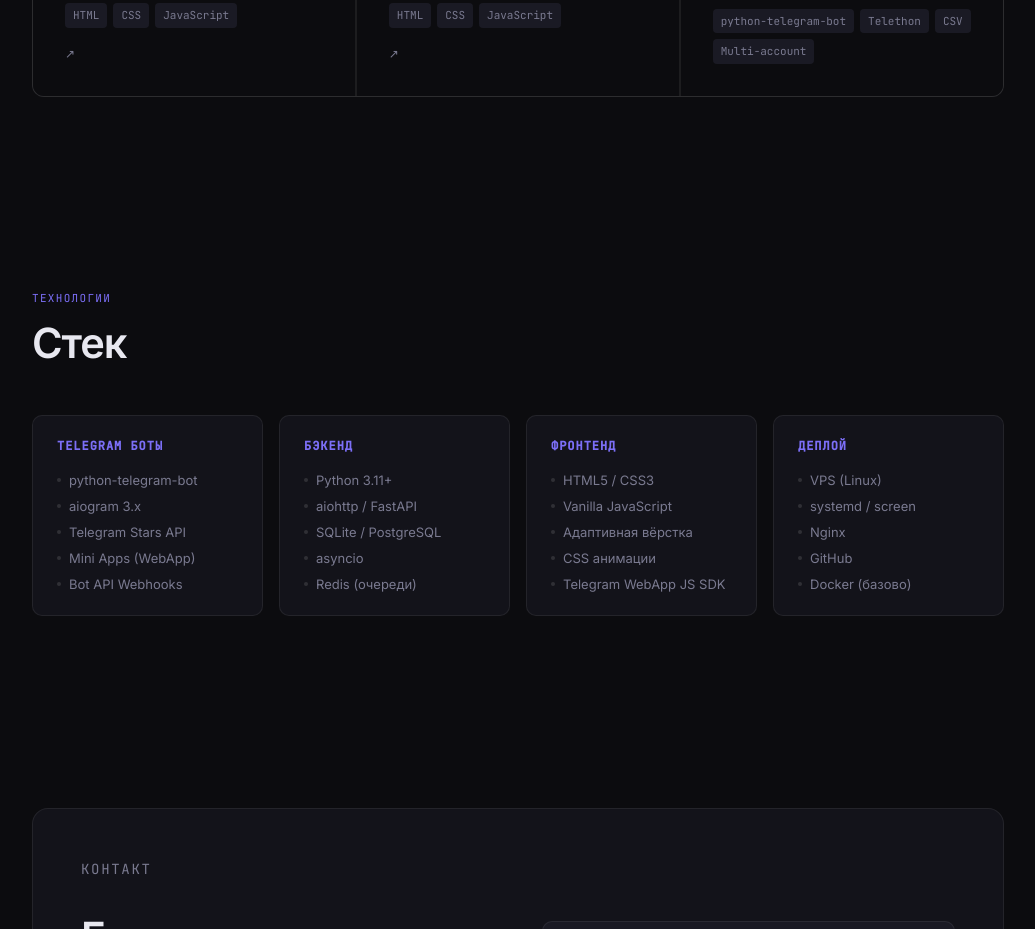
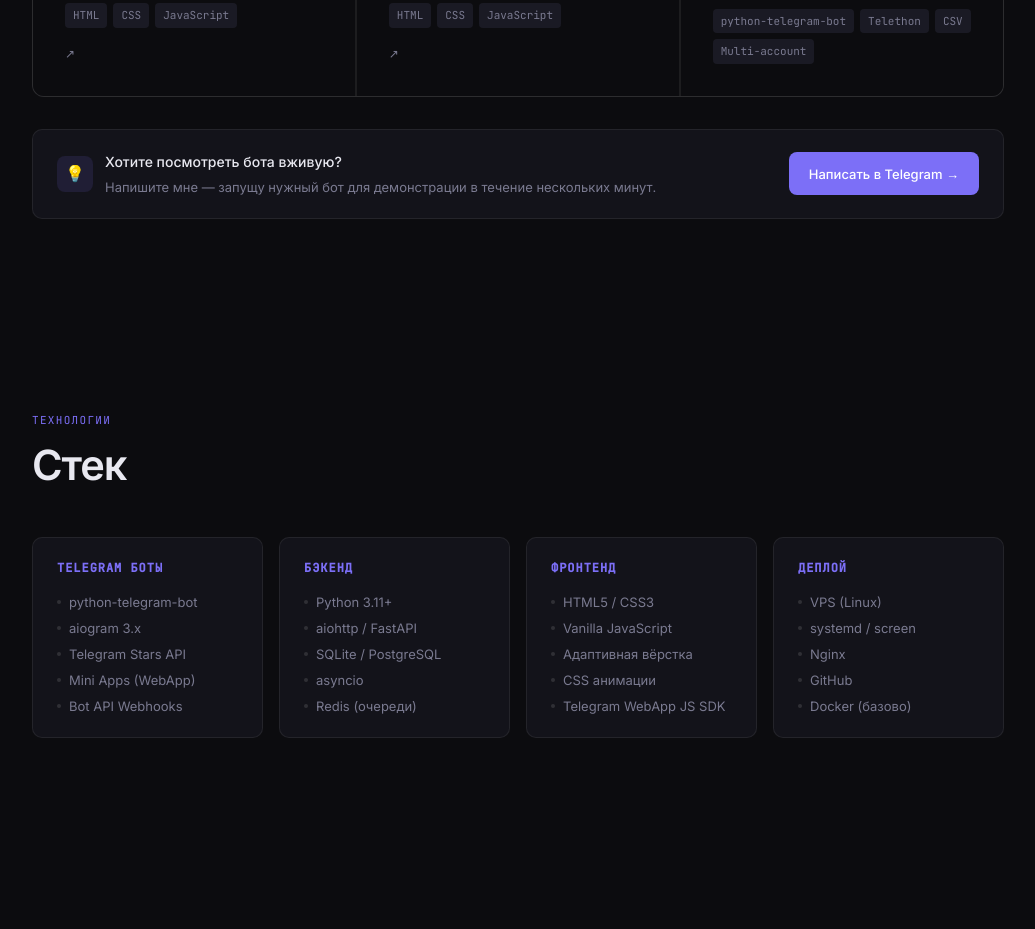
Before and after one commit to M16el1n0/portfolio, a plain HTML site: page index.html in a window 1280 px wide. Shown: the part 2115-3044 px from the top of the page, without its empty margins (122-1157 px from the left). Drawn offline with Linux system fonts and the light colour scheme.

Commit message:
Add files via upload

```diff
--- a/index.html
+++ b/index.html
@@ -660,6 +660,18 @@
     </div>
 
   </div>
+
+  <div style="margin-top:2rem; padding:1.25rem 1.5rem; background:var(--bg2); border:1px solid var(--border); border-radius:10px; display:flex; align-items:center; justify-content:space-between; gap:1.5rem; flex-wrap:wrap;">
+    <div style="display:flex; align-items:center; gap:12px;">
+      <div style="width:36px;height:36px;border-radius:8px;background:rgba(124,111,247,0.12);display:flex;align-items:center;justify-content:center;font-size:16px;flex-shrink:0;">💡</div>
+      <div>
+        <div style="font-size:14px;font-weight:500;">Хотите посмотреть бота вживую?</div>
+        <div style="font-size:13px;color:var(--muted);margin-top:2px;">Напишите мне — запущу нужный бот для демонстрации в течение нескольких минут.</div>
+      </div>
+    </div>
+    <a href="https://t.me/m16el1n0" target="_blank" style="display:inline-flex;align-items:center;gap:6px;padding:0.65rem 1.25rem;background:var(--accent);color:#fff;border-radius:8px;font-size:13px;font-weight:500;text-decoration:none;white-space:nowrap;transition:background 0.2s;" onmouseover="this.style.background='#6b5fe6'" onmouseout="this.style.background='var(--accent)'">Написать в Telegram →</a>
+  </div>
+
 </section>
 
 <!-- SKILLS -->
```
